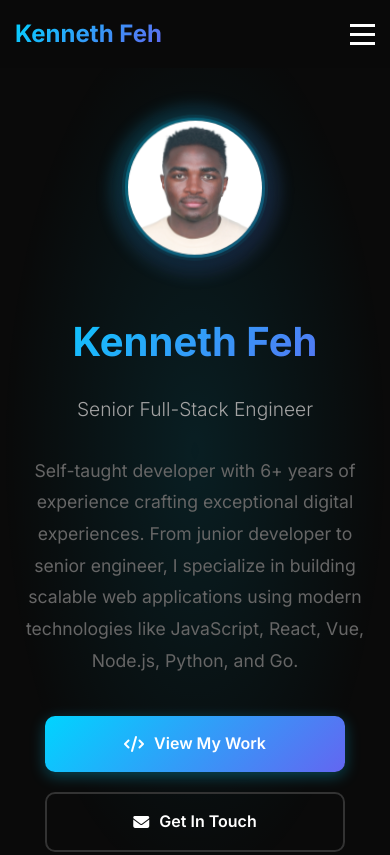
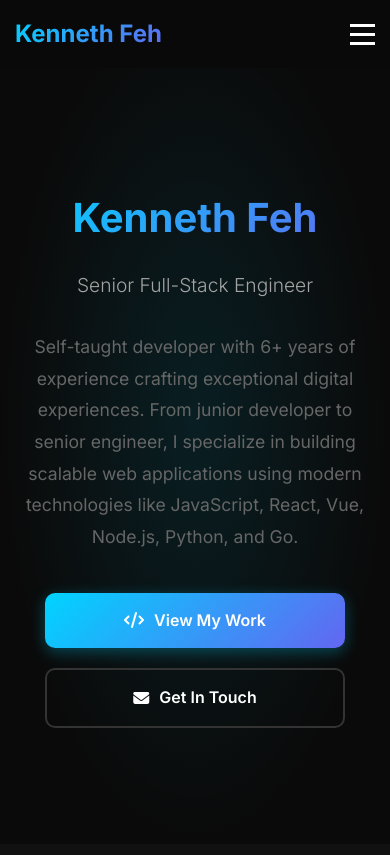
Before and after one commit to Kennethfeh/my-porfolio, a plain HTML site: page index.html in a window 390 px wide. Shown: the top 855 px of the page. Drawn offline with Linux system fonts and the light colour scheme.

Commit message:
Move profile photo from hero section to About Me section
- Removed profile photo from hero section at the top of the page
- Replaced placeholder icon in About Me section with actual profile photo
- Added proper styling for About Me profile photo (350px max width, 400px height)
- Implemented responsive design for mobile devices (300px on tablet, 250px on mobile)
- Added hover effects and professional styling with rounded corners
- Updated hero section layout to center text content properly
- Removed unused hero profile CSS classes and animations
- Enhanced About Me section visual hierarchy with proper photo placement

```diff
--- a/index.html
+++ b/index.html
@@ -150,81 +150,12 @@
             display: flex;
             flex-direction: column;
             align-items: center;
+            justify-content: center;
             gap: 30px;
-        }
-
-        .hero-profile {
-            position: relative;
-            margin-bottom: 30px;
-            display: flex;
-            justify-content: center;
-            align-items: center;
-        }
-
-        .profile-image {
-            width: 180px;
-            height: 180px;
-            border-radius: 50%;
-            object-fit: cover;
-            border: 3px solid rgba(0, 212, 255, 0.3);
-            animation: profileFloat 6s ease-in-out infinite;
-            box-shadow:
-                0 8px 25px rgba(0, 0, 0, 0.3),
-                0 0 0 3px rgba(0, 212, 255, 0.1),
-                inset 0 0 0 1px rgba(255, 255, 255, 0.1);
-            transition: all 0.3s ease;
-            display: block;
-            position: relative;
-        }
-
-        .profile-image:hover {
-            transform: scale(1.05);
-            border-color: rgba(0, 212, 255, 0.6);
-            box-shadow:
-                0 12px 35px rgba(0, 0, 0, 0.4),
-                0 0 0 3px rgba(0, 212, 255, 0.3),
-                0 0 20px rgba(0, 212, 255, 0.4),
-                inset 0 0 0 1px rgba(255, 255, 255, 0.2);
-        }
-
-        .hero-profile::before {
-            content: '';
-            position: absolute;
-            top: -15px;
-            left: -15px;
-            right: -15px;
-            bottom: -15px;
-            background: var(--gradient);
-            border-radius: 50%;
-            z-index: -1;
-            opacity: 0.2;
-            animation: pulse 3s infinite;
-            filter: blur(8px);
-        }
-
-        @keyframes profileFloat {
-            0%, 100% {
-                transform: translateY(0px) rotate(0deg);
-            }
-            50% {
-                transform: translateY(-10px) rotate(2deg);
-            }
-        }
-
-        @keyframes pulse {
-            0% {
-                transform: scale(1);
-                opacity: 0.3;
-            }
-            50% {
-                transform: scale(1.1);
-                opacity: 0.1;
-            }
-            100% {
-                transform: scale(1);
-                opacity: 0.3;
-            }
-        }
+            text-align: center;
+        }
+
+
 
         .hero-text {
             text-align: center;
@@ -354,16 +285,26 @@
             z-index: -1;
         }
 
-        .about-image-placeholder {
+        .about-profile-photo {
             width: 100%;
+            max-width: 350px;
             height: 400px;
-            background: var(--card-bg);
+            object-fit: cover;
             border-radius: 20px;
-            display: flex;
-            align-items: center;
-            justify-content: center;
-            font-size: 4rem;
-            color: var(--accent-color);
+            border: 3px solid rgba(0, 212, 255, 0.3);
+            box-shadow:
+                0 8px 25px rgba(0, 0, 0, 0.3),
+                0 0 0 3px rgba(0, 212, 255, 0.1);
+            transition: all 0.3s ease;
+        }
+
+        .about-profile-photo:hover {
+            transform: scale(1.02);
+            border-color: rgba(0, 212, 255, 0.6);
+            box-shadow:
+                0 12px 35px rgba(0, 0, 0, 0.4),
+                0 0 0 3px rgba(0, 212, 255, 0.3),
+                0 0 20px rgba(0, 212, 255, 0.4);
         }
 
         .about-text h3 {
@@ -914,16 +855,8 @@
                 display: flex;
             }
 
-            .profile-image {
-                width: 160px;
-                height: 160px;
-            }
-
-            .hero-profile::before {
-                top: -12px;
-                left: -12px;
-                right: -12px;
-                bottom: -12px;
+            .about-profile-photo {
+                height: 300px;
             }
 
             .about-content {
@@ -979,16 +912,9 @@
                 padding: 0 15px;
             }
 
-            .profile-image {
-                width: 140px;
-                height: 140px;
-            }
-
-            .hero-profile::before {
-                top: -10px;
-                left: -10px;
-                right: -10px;
-                bottom: -10px;
+            .about-profile-photo {
+                height: 250px;
+                max-width: 280px;
             }
 
             .hero-content {
@@ -1062,9 +988,6 @@
     <section id="home" class="hero">
         <div class="container">
             <div class="hero-content">
-                <div class="hero-profile">
-                    <img src="profile.jpg" alt="Kenneth Feh - Senior Full-Stack Engineer" class="profile-image">
-                </div>
                 <div class="hero-text">
                     <h1>Kenneth Feh</h1>
                     <p class="subtitle">Senior Full-Stack Engineer</p>
@@ -1093,9 +1016,7 @@
             <h2 class="section-title fade-in">About Me</h2>
             <div class="about-content fade-in">
                 <div class="about-image">
-                    <div class="about-image-placeholder">
-                        <i class="fas fa-user-circle"></i>
-                    </div>
+                    <img src="profile.jpg" alt="Kenneth Feh - Senior Full-Stack Engineer" class="about-profile-photo">
                 </div>
                 <div class="about-text">
                     <h3>From Self-Taught to Senior Engineer</h3>
```
